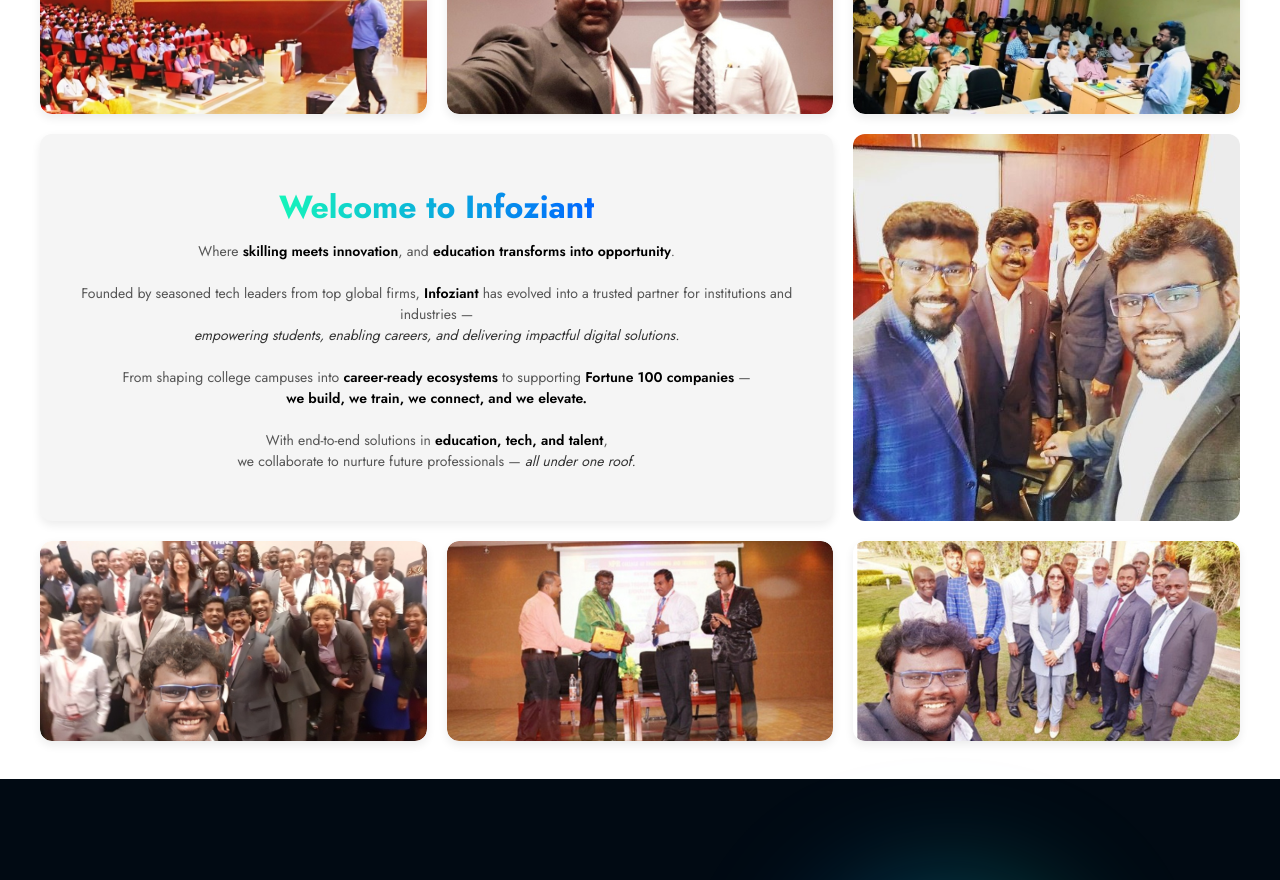
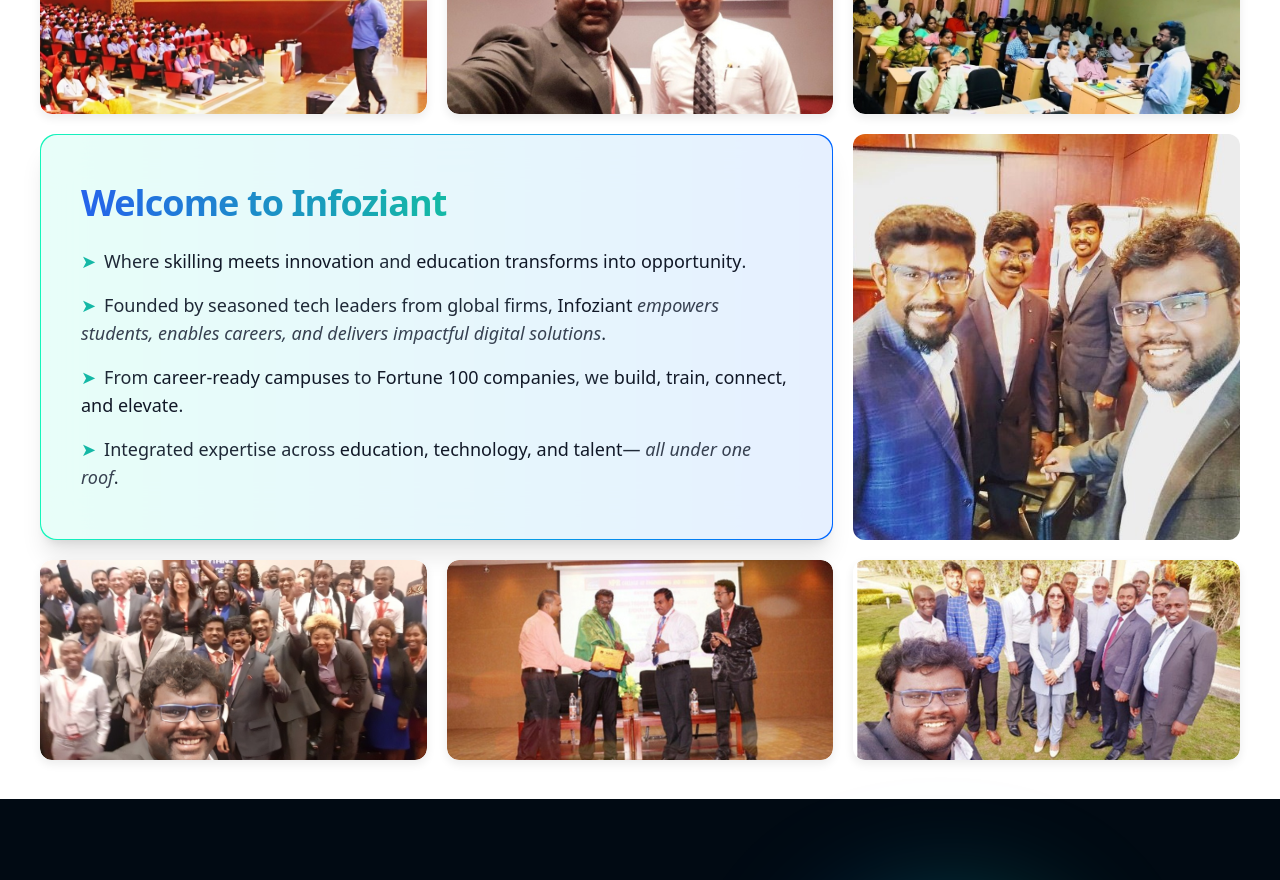
Before and after one commit to infoziantappwrite/Infoziant, a React (Create React App) app: page / in a window 1280 px wide. Shown: the part 920-1800 px from the top of the page. Built offline with nearby package versions, Linux system fonts and the light colour scheme.

Commit message:
Refactor AboutUs Section

```diff
--- a/src/Components/Home/AboutSection/AboutUsSection.jsx
+++ b/src/Components/Home/AboutSection/AboutUsSection.jsx
@@ -14,6 +14,20 @@ const fadeIn = {
   hidden: { opacity: 0, y: 40 },
   visible: { opacity: 1, y: 0, transition: { duration: 0.6, ease: "easeOut" } },
 };
+
+const motionProps = (delay = 0) => ({
+  initial: "hidden",
+  whileInView: "visible",
+  viewport: { once: true, amount: 0.2 },
+  variants: {
+    hidden: { opacity: 0, y: 30 },
+    visible: {
+      opacity: 1,
+      y: 0,
+      transition: { duration: 0.6, ease: "easeOut", delay },
+    },
+  },
+});
 
 const AboutUsSection = () => {
   return (
@@ -33,31 +47,55 @@ const AboutUsSection = () => {
           <img src={img1} alt="Client 2" loading="lazy" />
         </motion.div>
 
-        <motion.div className="image-box-abtNew medium-abtNew  md:block" {...motionProps(0.2)}>
+        <motion.div className="image-box-abtNew medium-abtNew md:block" {...motionProps(0.2)}>
           <img src={img3} alt="Client 3" loading="lazy" />
         </motion.div>
 
-        <motion.div className="intro-box-abtNew" {...motionProps(0.3)}>
-          <h2>Welcome to Infoziant</h2>
-          <p>
-  Where <strong>skilling meets innovation</strong>, and <strong>education transforms into opportunity</strong>.<br /><br />
-  Founded by seasoned tech leaders from top global firms, <strong>Infoziant</strong> has evolved into a trusted partner for institutions and industries —<br />
-  <em>empowering students, enabling careers, and delivering impactful digital solutions.</em><br /><br />
-  From shaping college campuses into <strong>career-ready ecosystems</strong> to supporting <strong>Fortune 100 companies</strong> —<br />
-  <strong>we build, we train, we connect, and we elevate.</strong><br /><br />
-  With end-to-end solutions in <strong>education, tech, and talent</strong>,<br />
-  we collaborate to nurture future professionals — <em>all under one roof.</em>
-</p>
+        {/* ✅ Replaced Intro Text with Tailwind-based Design */}
+        <motion.div
+          {...motionProps(0.3)}
+          className="md:col-span-2 relative p-[1px] rounded-2xl bg-gradient-to-r from-[#15f5ba] to-[#06f] shadow-xl"
+        >
+          <div className="bg-white/90 backdrop-blur-xl rounded-2xl px-6 sm:px-10 py-8 sm:py-12 text-center md:text-left font-sans text-gray-800">
+            <h2 className="text-3xl sm:text-4xl font-semibold mb-6 bg-gradient-to-r from-blue-600 via-teal-500 to-teal-400 bg-clip-text text-transparent tracking-tight">
+              Welcome to Infoziant
+            </h2>
 
+            <ul className="space-y-4 text-base sm:text-lg leading-relaxed">
+              <li>
+                <span className="mr-2 text-teal-500">➤</span>
+                Where <span className="text-gray-900 font-medium">skilling meets innovation</span> and{" "}
+                <span className="text-gray-900 font-medium">education transforms into opportunity</span>.
+              </li>
+              <li>
+                <span className="mr-2 text-teal-500">➤</span>
+                Founded by seasoned tech leaders from global firms, <span className="text-gray-900 font-medium">Infoziant</span>{" "}
+                <em className="italic text-gray-700">empowers students, enables careers, and delivers impactful digital solutions</em>.
+              </li>
+              <li>
+                <span className="mr-2 text-teal-500">➤</span>
+                From <span className="text-gray-900 font-medium">career-ready campuses</span> to{" "}
+                <span className="text-gray-900 font-medium">Fortune 100 companies</span>, we{" "}
+                <span className="text-gray-900 font-medium">build, train, connect, and elevate</span>.
+              </li>
+              <li>
+                <span className="mr-2 text-teal-500">➤</span>
+                Integrated expertise across <span className="text-gray-900 font-medium">education, technology, and talent</span>—{" "}
+                <em className="italic text-gray-700">all under one roof</em>.
+              </li>
+            </ul>
+          </div>
         </motion.div>
+
+
 
         <motion.div className="image-box-abtNew4 small-abtNew" {...motionProps(0.4)}>
           <img src={img4} alt="Client 4" loading="lazy" />
         </motion.div>
 
         <motion.div className="image-box-abtNew medium-abtNew hidden md:block" {...motionProps(0.5)}>
-  <img src={img5} alt="Client 5" loading="lazy" />
-</motion.div>
+          <img src={img5} alt="Client 5" loading="lazy" />
+        </motion.div>
 
         <motion.div className="image-box-abtNew large-abtNew" {...motionProps(0.6)}>
           <img src={img6} alt="Client 6" loading="lazy" />
@@ -71,18 +109,4 @@ const AboutUsSection = () => {
   );
 };
 
-const motionProps = (delay = 0) => ({
-  initial: "hidden",
-  whileInView: "visible",
-  viewport: { once: true, amount: 0.2 },
-  variants: {
-    hidden: { opacity: 0, y: 30 },
-    visible: {
-      opacity: 1,
-      y: 0,
-      transition: { duration: 0.6, ease: "easeOut", delay },
-    },
-  },
-});
-
 export default AboutUsSection;
```
